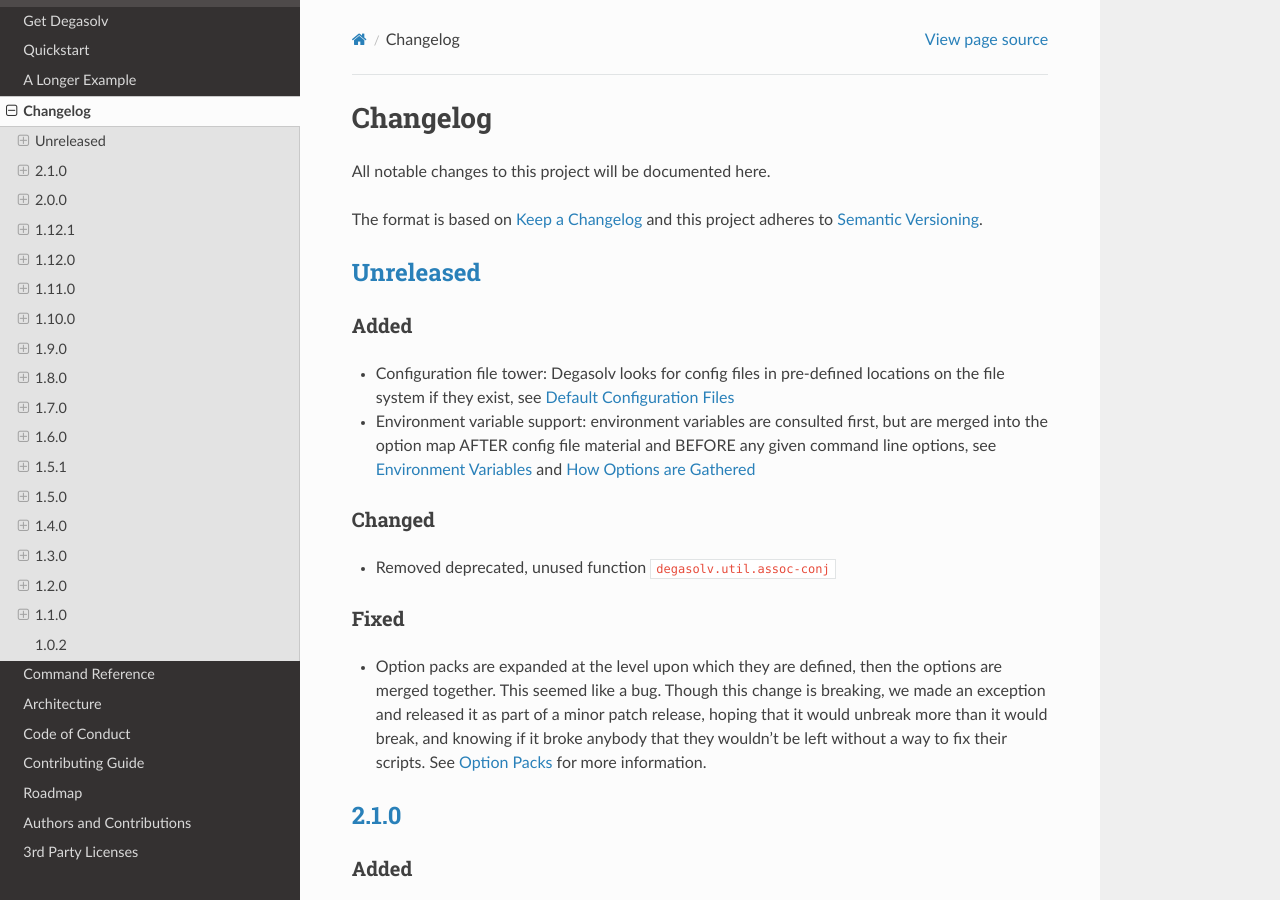
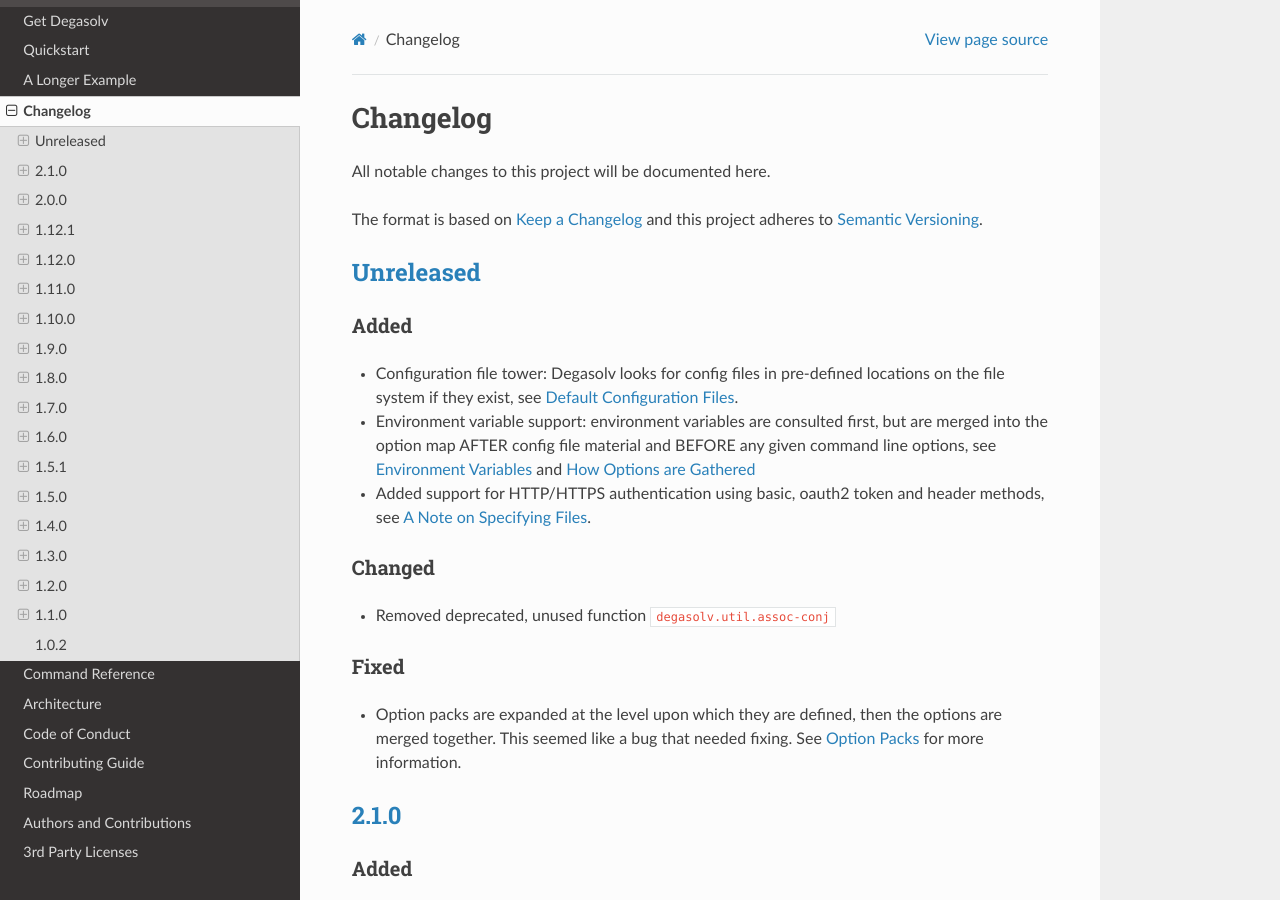
Before and after one commit to djhaskin987/degasolv, a Sphinx documentation site: the page built from docs/changelog.rst, in a window 1280 px wide and 900 px high. Built offline with Sphinx 7.4.7 and the Read the Docs theme 2.0.0, drawn with Linux system fonts in a browser that asks for light colours.

Commit message:
Update changelog, prepare for release

```diff
--- a/docs/changelog.rst
+++ b/docs/changelog.rst
@@ -20,13 +20,16 @@
 
 * Configuration file tower: Degasolv looks for config files in pre-defined
   locations on the file system if they exist, see
-  :ref:`Default Configuration Files <default-configuration-files>`
+  :ref:`Default Configuration Files <default-configuration-files>`.
 
 * Environment variable support: environment variables are consulted first,
   but are merged into the option map AFTER config file material and BEFORE
   any given command line options, see
   :ref:`Environment Variables <environment-variables>` and
   :ref:`How Options are Gathered <gathering-options>`
+
+* Added support for HTTP/HTTPS authentication using basic, oauth2 token
+  and header methods, see :ref:`A Note on Specifying Files <specifying-files>`.
 
 Changed
 +++++++
@@ -37,11 +40,8 @@
 +++++
 
 * Option packs are expanded at the level upon which they are defined, then the
-  options are merged together. This seemed like a bug. Though this change is
-  breaking, we made an exception and released it as part of a minor patch
-  release, hoping that it would unbreak more than it would break, and knowing
-  if it broke anybody that they wouldn't be left without a way to fix their
-  scripts. See :ref:`Option Packs <option-pack>` for more information.
+  options are merged together. This seemed like a bug that needed fixing.
+  See :ref:`Option Packs <option-pack>` for more information.
 
 `2.1.0`_
 -------------
```
Also changed, not shown: 3 other files.
